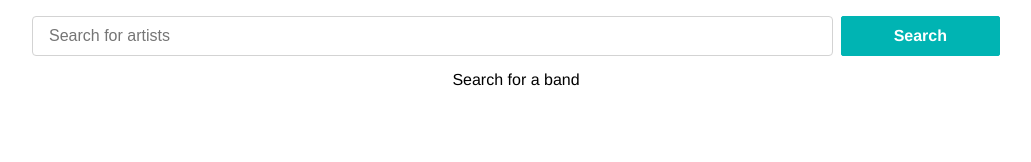
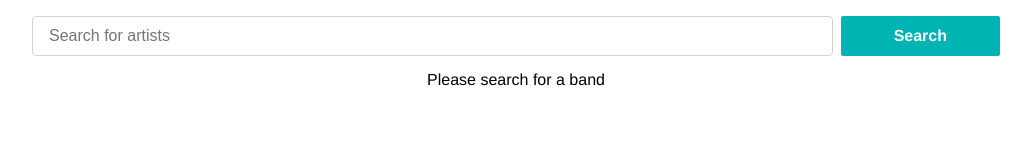
Before and after one commit to randseay/bandsintown, a React (Create React App) app: page / in a window 1280 px wide. Shown: the top 162 px of the page, without its empty margins (124-1155 px from the left). Built offline with nearby package versions, Linux system fonts and the light colour scheme; a web font is replaced by a local one.

Commit message:
Tweak empty state language.

```diff
--- a/src/App.js
+++ b/src/App.js
@@ -40,7 +40,7 @@ function App() {
       ) : !!bandData ? (
         <Hero band={bandData} />
       ) : (
-        <div>Search for a band</div>
+        <div>Please search for a band</div>
       )}
     </main>
   );
```
